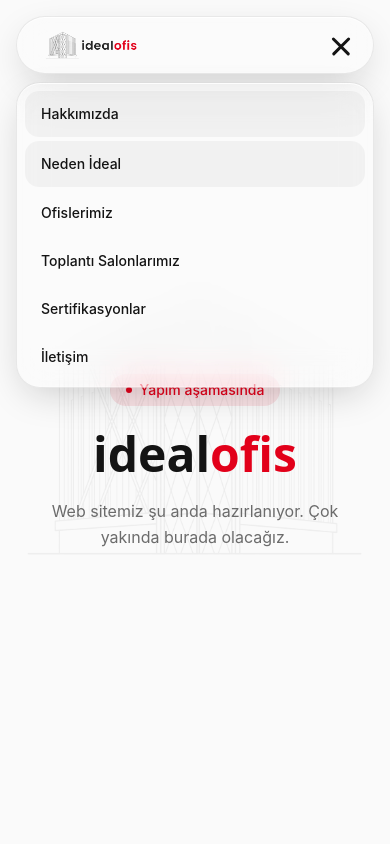
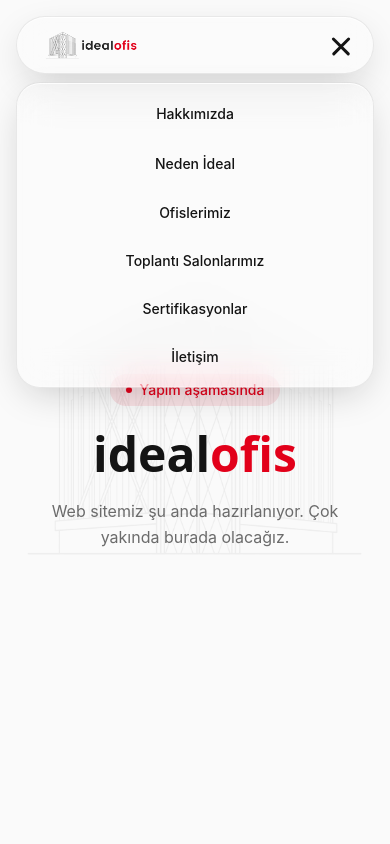
Before and after one commit to JackTR99/idealofis-website, a React (Vite) app: page / in a window 390 px wide. Both pictures are taken after a click on the button "Menü". Shown: the top 844 px of the page. Built offline with nearby package versions, Linux system fonts and the light colour scheme.

Commit message:
Mobil menü: ilk 2 butonun gri zemini kaldırıldı, yazılar ortalandı
Co-Authored-By: Claude Opus 4.8 <noreply@anthropic.com>

```diff
--- a/src/components/FloatingNav.tsx
+++ b/src/components/FloatingNav.tsx
@@ -97,12 +97,12 @@ export default function FloatingNav() {
               {lineItems.map((p, i) => (
                 <Link key={p.path} to={p.path} onClick={() => setOpen(false)} className="block">
                   <motion.div
-                    className="mx-auto flex items-center overflow-hidden"
+                    className="mx-auto flex items-center justify-center overflow-hidden"
                     initial={{ width: 28, height: 3, backgroundColor: 'rgba(20,20,20,1)', borderRadius: 999 }}
                     animate={{
                       width: '100%',
                       height: 46,
-                      backgroundColor: 'rgba(20,20,20,0.04)',
+                      backgroundColor: 'rgba(20,20,20,0)',
                       borderRadius: 14,
                       transition: { duration: 0.42, ease: 'easeOut', delay: 0.18 + i * 0.16 },
                     }}
@@ -137,7 +137,7 @@ export default function FloatingNav() {
                     to={p.path}
                     onClick={() => setOpen(false)}
                     className={({ isActive }) =>
-                      `block rounded-2xl px-4 py-3 text-sm font-medium transition-colors hover:bg-[rgba(20,20,20,0.05)] ${
+                      `block rounded-2xl px-4 py-3 text-center text-sm font-medium transition-colors hover:bg-[rgba(20,20,20,0.05)] ${
                         isActive ? 'text-brand' : 'text-ink'
                       }`
                     }
```
